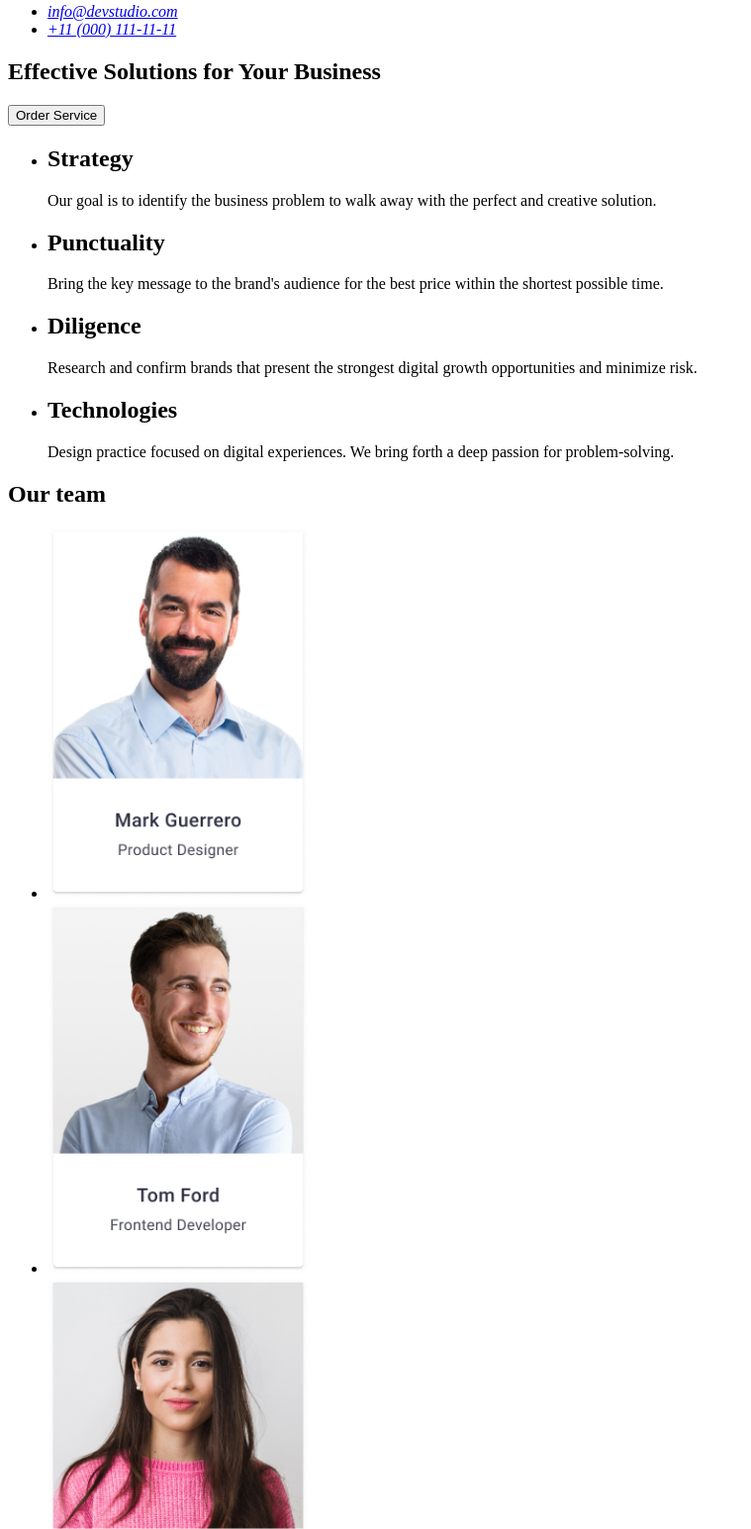
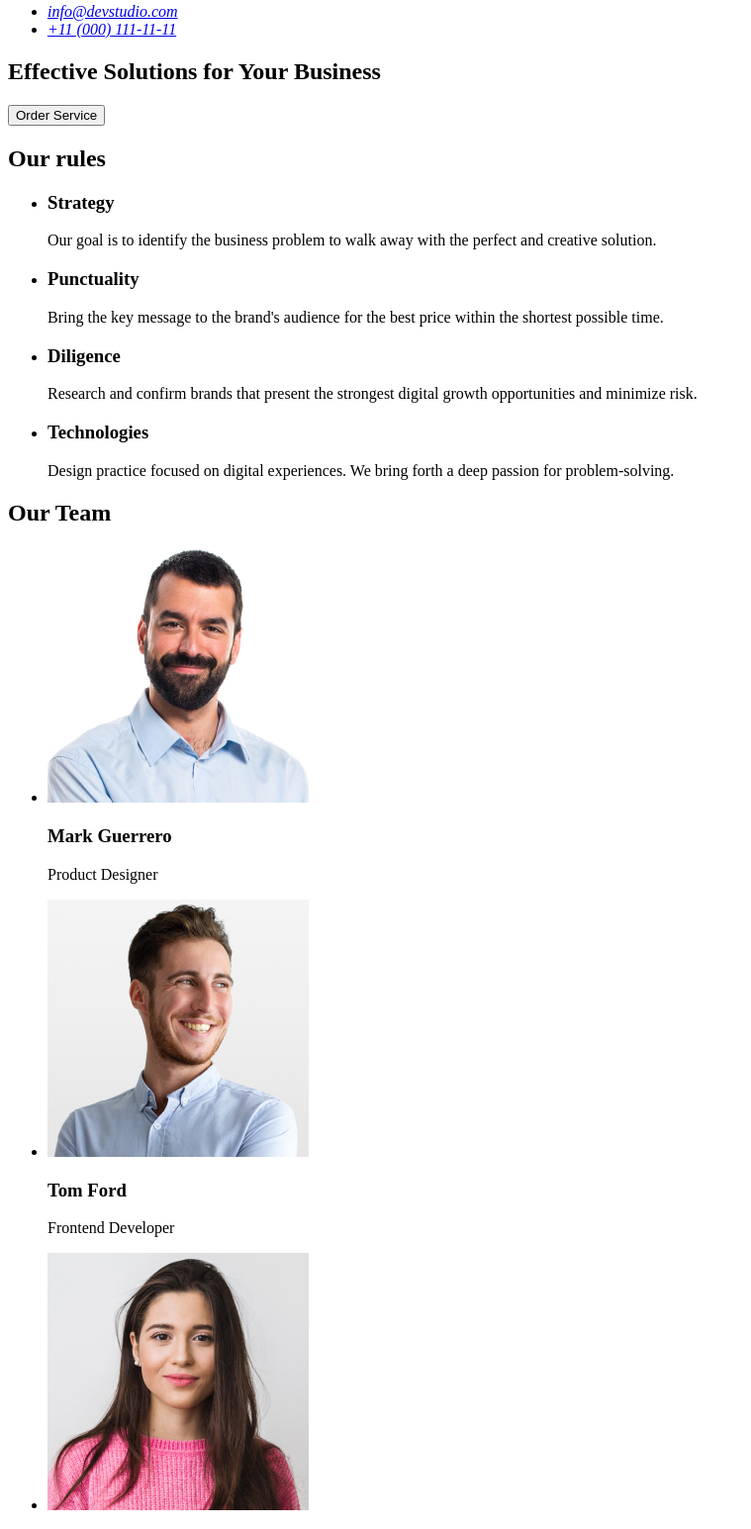
Before and after one commit to MaxPress1/goit-markup-hw-02, a plain HTML site: page index.html in a window 1280 px wide. Shown: the part 109-1654 px from the top of the page at 99% size, without its empty margins (0-759 px from the left). Drawn offline with Linux system fonts and the light colour scheme.

Commit message:
main and footer

```diff
--- a/index.html
+++ b/index.html
@@ -31,30 +31,31 @@
         <button type="button">Order Service</button>
       </section>
       <section>
+        <h2>Our rules</h2>
         <ul>
           <li>
-            <h2>Strategy</h2>
+            <h3>Strategy</h3>
             <p>
               Our goal is to identify the business problem to walk away with the
               perfect and creative solution.
             </p>
           </li>
           <li>
-            <h2>Punctuality</h2>
+            <h3>Punctuality</h3>
             <p>
               Bring the key message to the brand's audience for the best price
               within the shortest possible time.
             </p>
           </li>
           <li>
-            <h2>Diligence</h2>
+            <h3>Diligence</h3>
             <p>
               Research and confirm brands that present the strongest digital
               growth opportunities and minimize risk.
             </p>
           </li>
           <li>
-            <h2>Technologies</h2>
+            <h3>Technologies</h3>
             <p>
               Design practice focused on digital experiences. We bring forth a
               deep passion for problem-solving.
@@ -63,30 +64,34 @@
         </ul>
       </section>
       <section>
-        <h2>Our team</h2>
+        <h2>Our Team</h2>
         <ul>
           <li>
-            <img src="./img/TeamCard1.jpg" alt="Product manager" width="264" />
+            <img src="./images/tk1.jpg" alt="Product manager" width="264" />
+            <h3>Mark Guerrero</h3>
+            <p>Product Designer</p>
           </li>
           <li>
-            <img
-              src="./img/TeamCard2.jpg"
-              alt="Frontend Developer"
-              width="264"
-            />
+            <img src="./images/tk2.jpg" alt="Frontend Developer" width="264" />
+            <h3>Tom Ford</h3>
+            <p>Frontend Developer</p>
           </li>
           <li>
-            <img src="./img/TeamCard3.jpg" alt="Marketing" width="264" />
+            <img src="./images/tk3.jpg" alt="Marketing" width="264" />
+            <h3>Camila Garcia</h3>
+            <p>Marketing</p>
           </li>
           <li>
-            <img src="./img/TeamCard4.jpg" alt="UI Designer" width="264" />
+            <img src="./images/tk4.jpg" alt="UI Designer" width="264" />
+            <h3>Daniel Wilson</h3>
+            <p>UI Designer</p>
           </li>
         </ul>
       </section>
     </main>
     <footer>
       <section>
-        <a href="#">WebStudio</a>
+        <a href="./index.html">WebStudio</a>
         <p>
           Increase the flow of customers and sales for your business with
           digital marketing & growth solutions.
```
Also changed, not shown: images/tk1.jpg (added), images/tk2.jpg (added), images/tk3.jpg (added), images/tk4.jpg (added), img/Logo.png (deleted), img/TeamCard1.jpg (deleted), img/TeamCard2.jpg (deleted), img/TeamCard3.jpg (deleted), img/TeamCard4.jpg (deleted).
